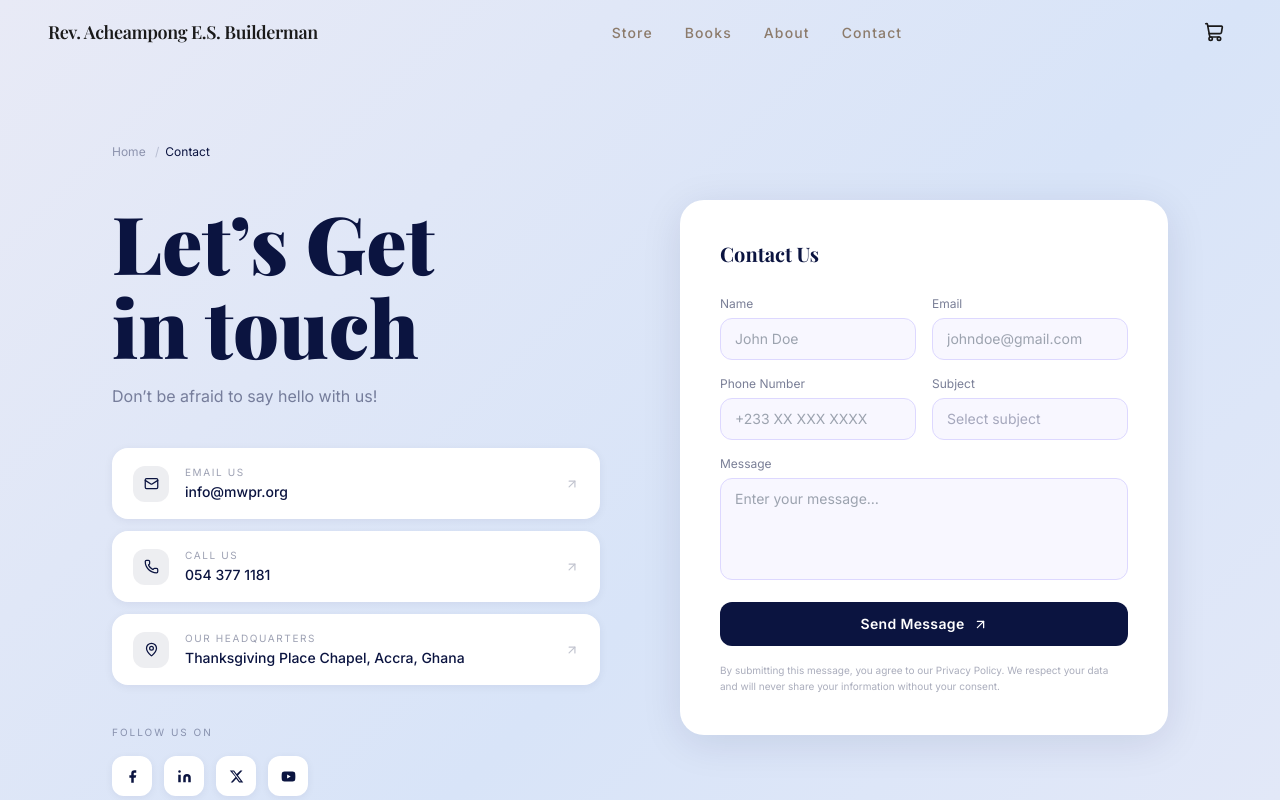
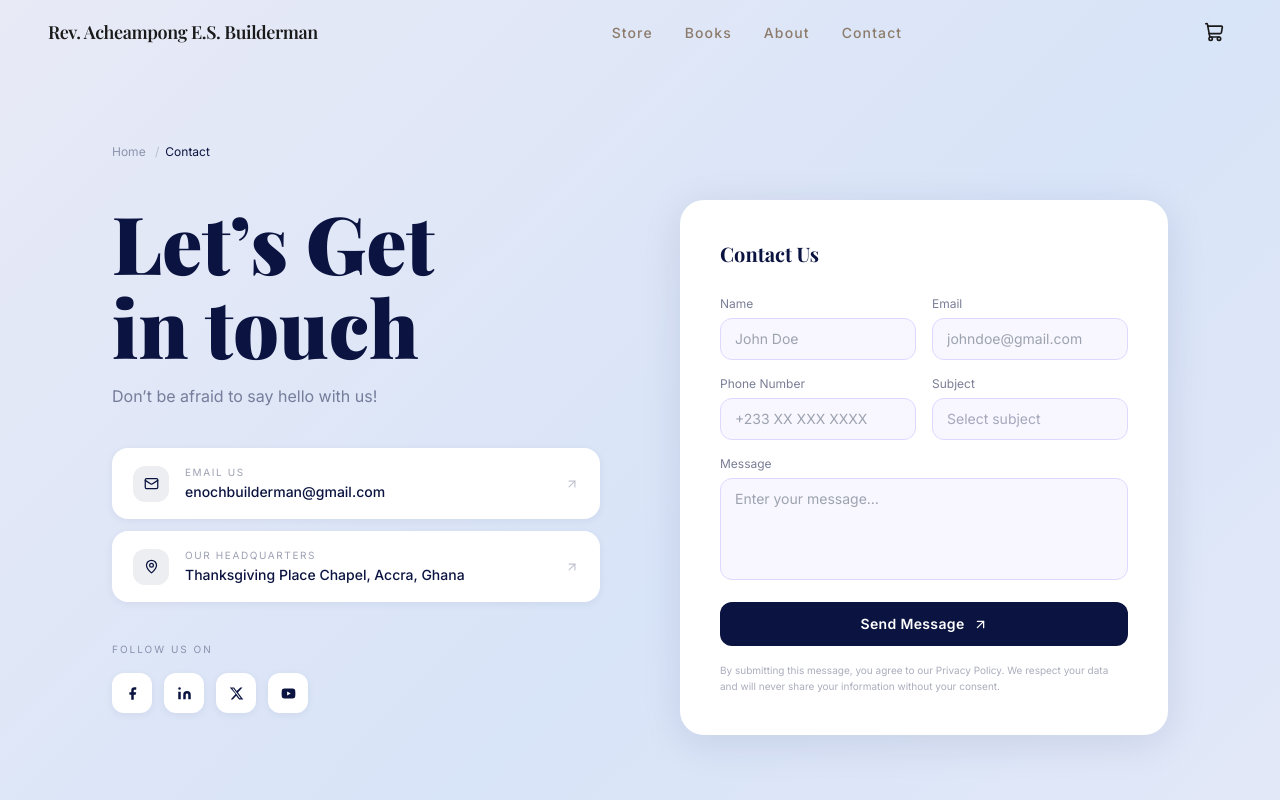
Before and after one commit to m1ch-a3l/builderman, a Next.js app: page /contact in a window 1280 px wide. Shown: the top 800 px of the page. Built offline with nearby package versions, Linux system fonts and the light colour scheme.

Commit message:
Updated contact page information

```diff
--- a/app/contact/page.tsx
+++ b/app/contact/page.tsx
@@ -58,8 +58,7 @@ export default function ContactPage() {
               {/* Contact rows */}
               <div className="flex flex-col gap-3 mb-10">
                 {[
-                  { Icon: Mail,    label: "Email Us",         value: "info@mwpr.org",    href: "mailto:info@mwpr.org" },
-                  { Icon: Phone,   label: "Call Us",          value: "054 377 1181",     href: "tel:+233543771181" },
+                  { Icon: Mail,    label: "Email Us",         value: "enochbuilderman@gmail.com",    href: "mailto:enochbuilderman@gmail.com" },
                   { Icon: MapPin,  label: "Our Headquarters", value: "Thanksgiving Place Chapel, Accra, Ghana", href: "#" },
                 ].map(({ Icon, label, value, href }) => (
                   <a
```
Also changed, not shown: 1 other file (tests, documents, lock files or other folders).
